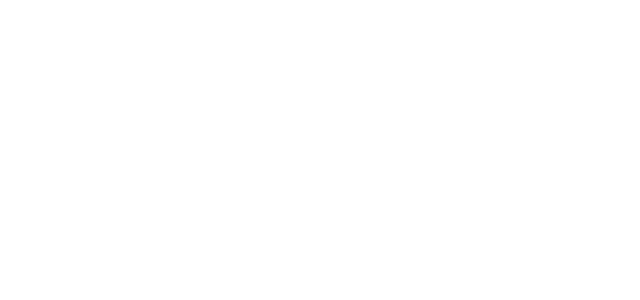
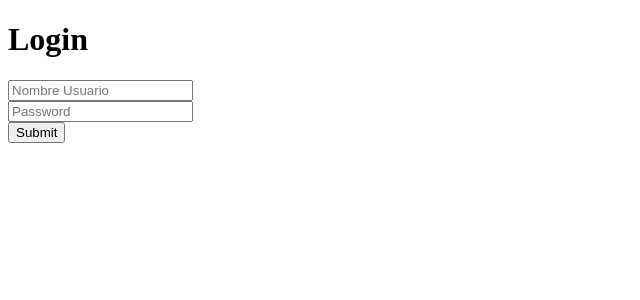
Before and after one commit to clausger/Front-Apis, a React (Vite) app: page / in a window 1280 px wide. Before the commit this address had no page. Shown: the top 300 px of the page, without its empty margins (0-640 px from the left). Built offline with nearby package versions, Linux system fonts and the light colour scheme.

Commit message:
FIX (Routes) Agrege la ruta '/' para login

```diff
--- a/src/ReclamosApp.jsx
+++ b/src/ReclamosApp.jsx
@@ -8,6 +8,7 @@
   return (
     <div>
       <Routes>
+      <Route path="/" element={<Login> </Login>}> </Route>
         <Route path="/Login" element={<Login> </Login>}> </Route>
         <Route path="/Home" element={<Home> </Home>}> </Route>
         <Route path="/Usuarios" element={<VerUsuarios></VerUsuarios>}></Route>
```
